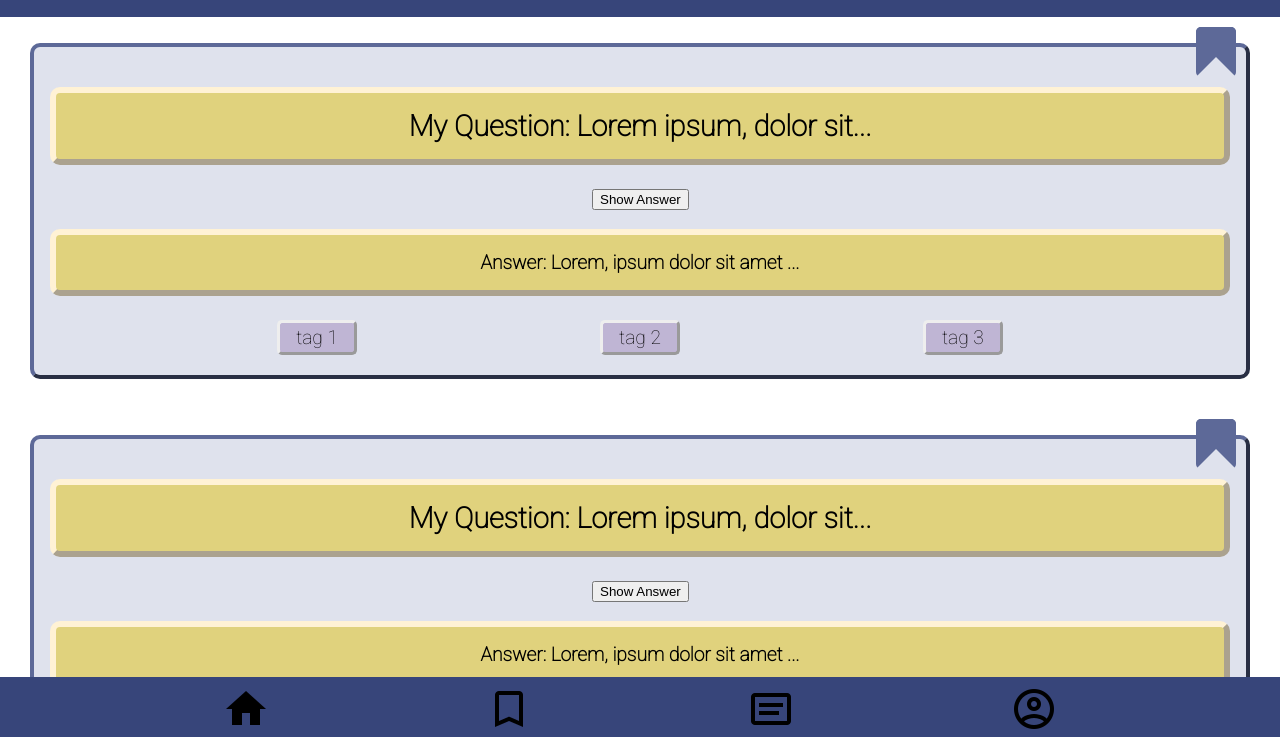
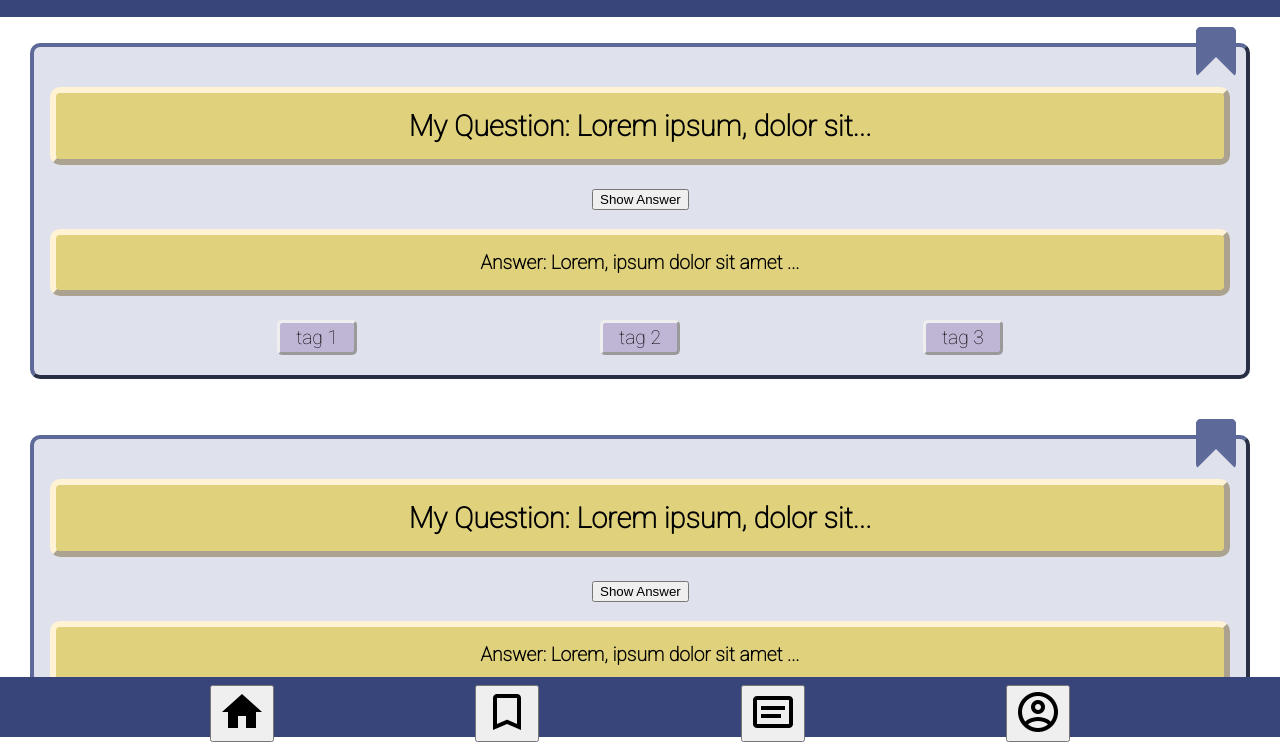
Before and after one commit to stschuessler/quiz-app, a website built with Vite: page index.html in a window 1280 px wide. Shown: the part 63-805 px from the top of the page. Built offline with nearby package versions, Linux system fonts and the light colour scheme.

Commit message:
exchange anchor elements with button elements

```diff
--- a/index.html
+++ b/index.html
@@ -149,24 +149,30 @@
 
     <footer>
       <nav class="nav">
-        <a href="./index.html" class="nav__icon"
-          ><img src="./images/home.png" alt="An icon with the shape of a house"
-        /></a>
-        <a href="./bookmark.html" class="nav__icon"
-          ><img
+        <button class="nav__icon" id="question-button">
+          <img
+            src="./images/home.png"
+            alt="An icon with the shape of a house"
+          />
+        </button>
+        <button class="nav__icon" id="bookmark-button">
+          <img
             src="./images/bookmark-outline.png"
             alt="An icon with the shape of a bookmark"
-        /></a>
-        <a href="./create.html" class="nav__icon"
-          ><img
+          />
+        </button>
+        <button class="nav__icon" id="create-button">
+          <img
             src="./images/card-text-outline.png"
             alt="An icon with the shape of a card"
-        /></a>
-        <a href="" class="nav__icon"
-          ><img
+          />
+        </button>
+        <button class="nav__icon" id="profil-button">
+          <img
             src="./images/account-circle-outline.png"
             alt="An icon with the shape of a persons profile"
-        /></a>
+          />
+        </button>
       </nav>
     </footer>
   </body>
```
